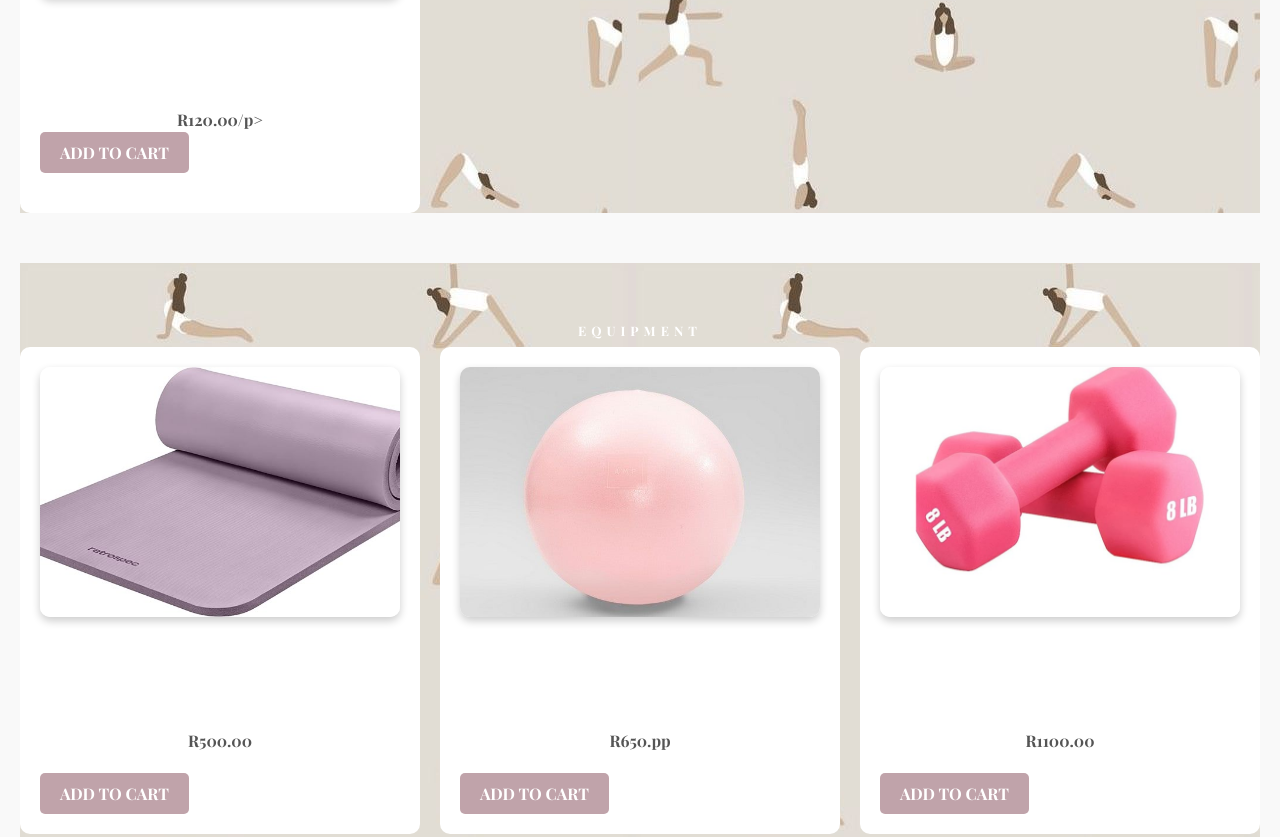
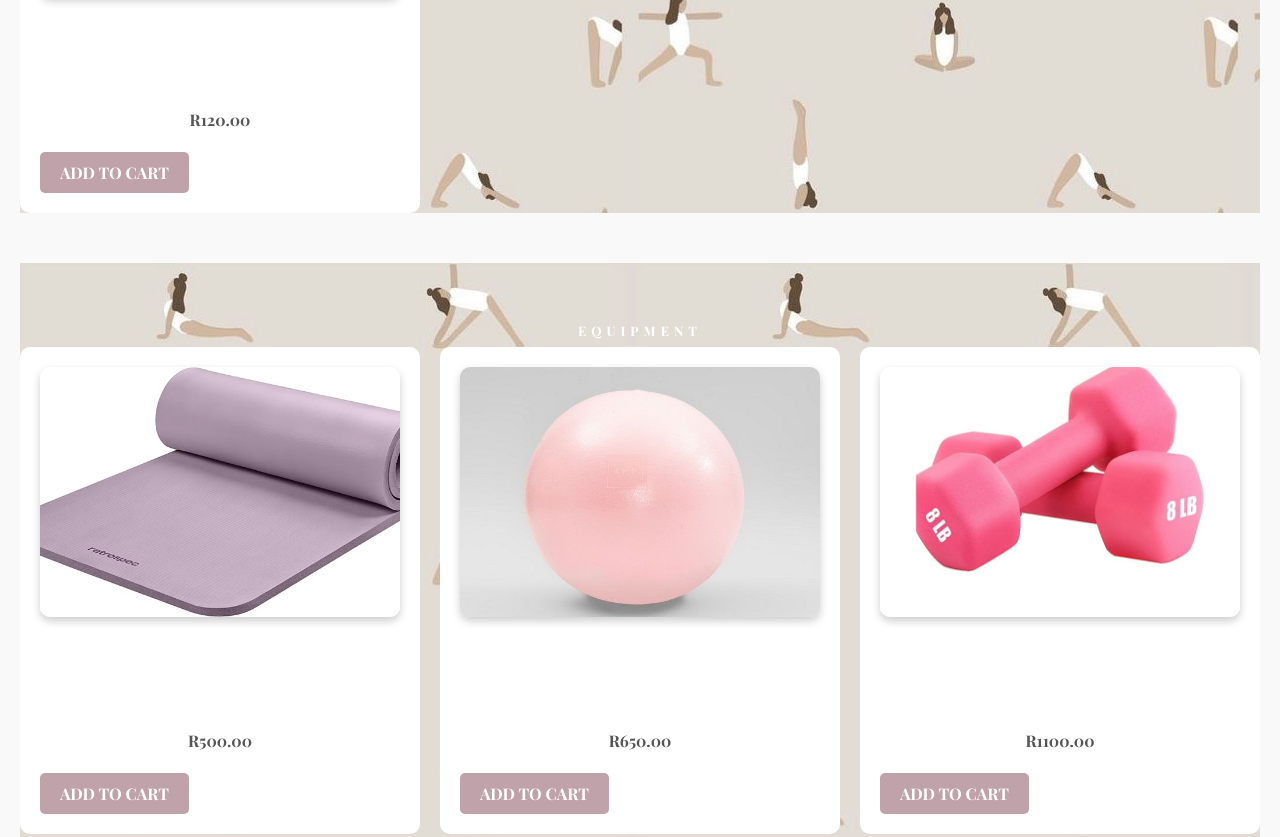
Before and after one commit to NosiphoHlongwane1/DermaStudios, a plain HTML site: page Dermastudios/Health and yoga/shop.html in a window 1280 px wide. Shown: the part 1067-1904 px from the top of the page. Drawn offline with nearby package versions, Linux system fonts and the light colour scheme.

Commit message:
Update shop.html

```diff
--- a/Dermastudios/Health and yoga/shop.html
+++ b/Dermastudios/Health and yoga/shop.html
@@ -120,7 +120,7 @@
           <div class="product-card">
               <img src="media/Ballet Non Slip Grip Socks - Powder Blue - Large.jpg" alt="Clothing 4">
               <h5>Socks</h5>
-              <p>R120.00/p>
+              <p>R120.00</p>
               <button class="btn add-to-cart">Add to Cart</button>
           </div>
 
@@ -139,7 +139,7 @@
           <div class="product-card">
               <img src="media/Pilatesball rosa.jpg" alt="Equipment 2">
               <h5>Dumbbells Set</h5>
-              <p>R650.pp</p>
+              <p>R650.00</p>
               <button class="btn add-to-cart">Add to Cart</button>
           </div>
           <div class="product-card">
```
